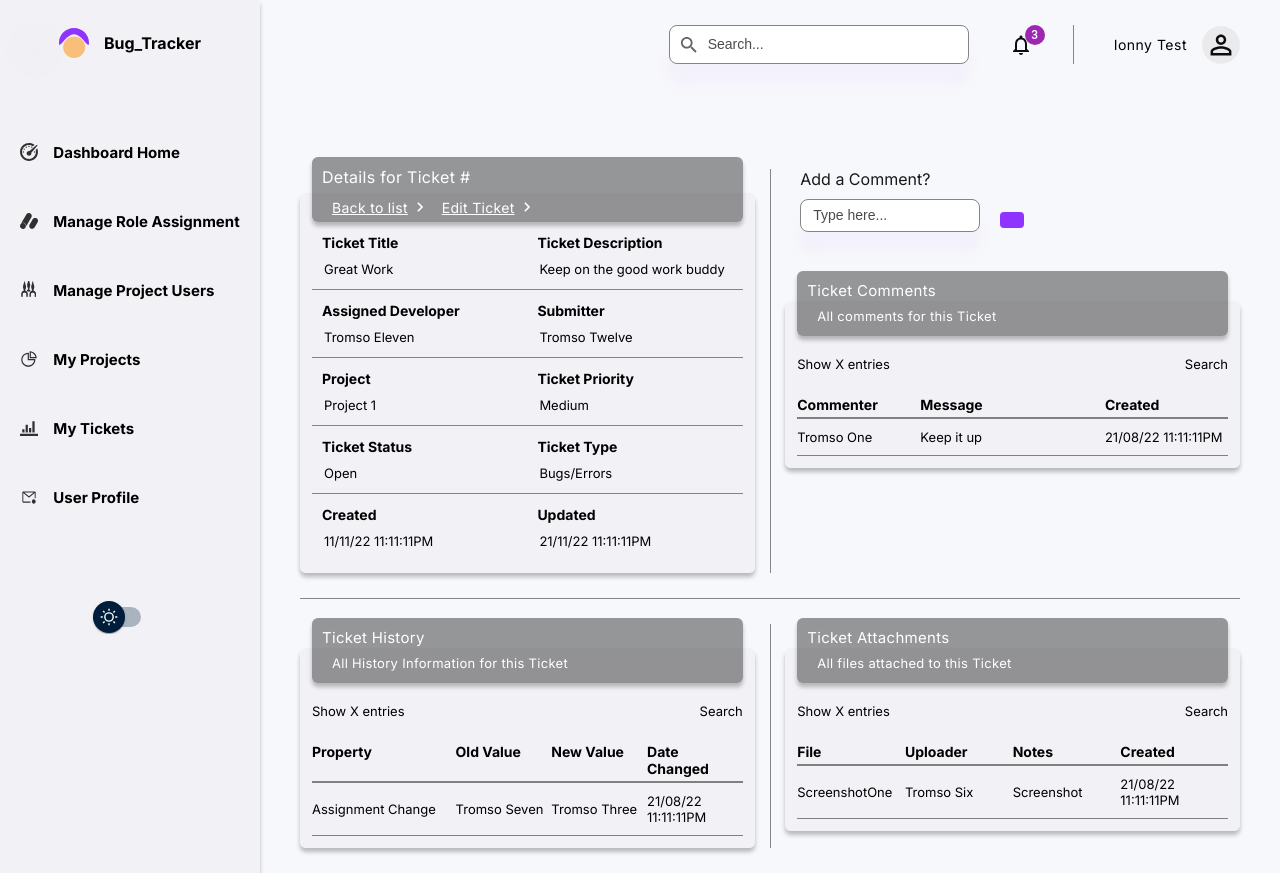
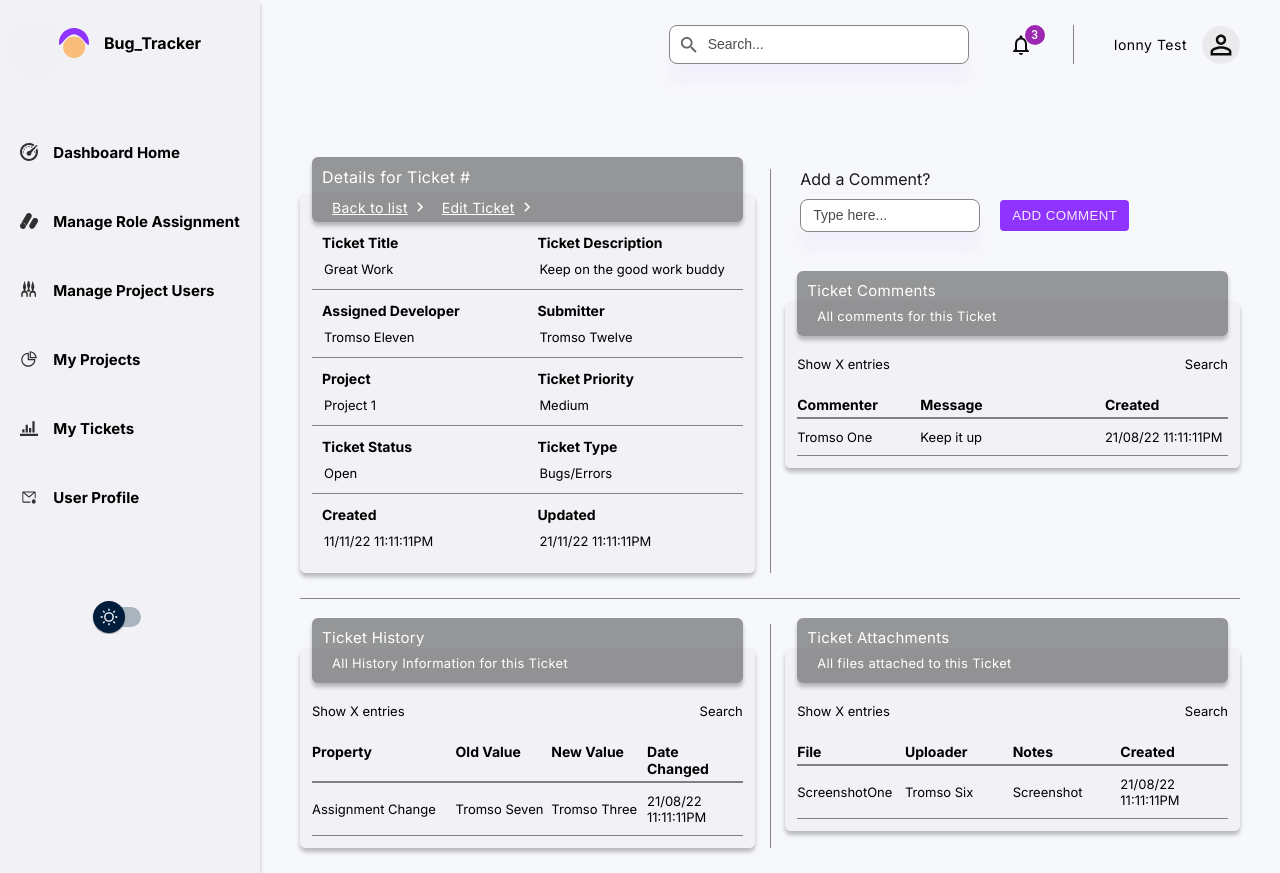
Before and after one commit to IonathanG/react-bug-tracker, a React (Create React App) app: page /ticket/1 in a window 1280 px wide. Built offline with nearby package versions, Linux system fonts and the light colour scheme.

Commit message:
forms refactoried v3

```diff
--- a/src/components/Buttons/Button_MainStyle.jsx
+++ b/src/components/Buttons/Button_MainStyle.jsx
@@ -19,7 +19,7 @@ const Button = styled.button`
 
 const ButtonMainStyle = ({ buttonStyle, text, handleSubmit }) => {
   return (
-    <Button style={buttonStyle} onClick={handleSubmit}>
+    <Button style={buttonStyle} onClick={handleSubmit} type="submit">
       {text}
     </Button>
   );
--- a/src/pages/ProfilePage/ProfilePage.jsx
+++ b/src/pages/ProfilePage/ProfilePage.jsx
@@ -88,7 +88,11 @@ const ProfilePage = () => {
             onChange={(e) => setSearch(e.target.value)}
             required
           ></Input>
-          <Button buttonStyle={ButtonStyle} text={"SEARCH"} />
+          <Button
+            buttonStyle={ButtonStyle}
+            text={"SEARCH"}
+            handleSubmit={handleSubmit}
+          />
         </FormInput>
       </SearchContainer>
       <BlockTypeInfo
--- a/src/pages/ProjectsPage/ProjectsPage.jsx
+++ b/src/pages/ProjectsPage/ProjectsPage.jsx
@@ -10,6 +10,12 @@ const ButtonStyle = {
 };
 
 const ProjectsPage = () => {
+  // Submit Form to Create a New Project
+  const handleSubmit = (e) => {
+    e.preventDefault();
+    console.log("new project");
+  };
+
   return (
     <SectionContent>
       <h1>My Projects</h1>
@@ -17,6 +23,7 @@ const ProjectsPage = () => {
       <CreateProjectButton
         buttonStyle={ButtonStyle}
         text={"Create new Project"}
+        handleSubmit={handleSubmit}
       />
       <ProjectsList projectList={Data_ProjectList} />
     </SectionContent>
--- a/src/pages/TicketDetails/_TicketComments.jsx
+++ b/src/pages/TicketDetails/_TicketComments.jsx
@@ -63,7 +63,9 @@ const TicketComments = ({ ticketComments }) => {
       {/* Add a Comment Input */}
       <AddCommentContainer>
         <AddCommentText>Add a Comment?</AddCommentText>
+
         <FormInput onSubmit={(e) => handleSubmit(e)}>
+          {/* Input */}
           <Input
             name="addComment"
             type="text"
@@ -72,7 +74,12 @@ const TicketComments = ({ ticketComments }) => {
             onChange={(e) => setComment(e.target.value)}
             required
           ></Input>
-          <SubmitButton buttonStyle={ButtonStyle}>ADD COMMENT</SubmitButton>
+          {/* Button */}
+          <SubmitButton
+            buttonStyle={ButtonStyle}
+            text={"ADD COMMENT"}
+            handleSubmit={handleSubmit}
+          />
         </FormInput>
       </AddCommentContainer>
 
```
